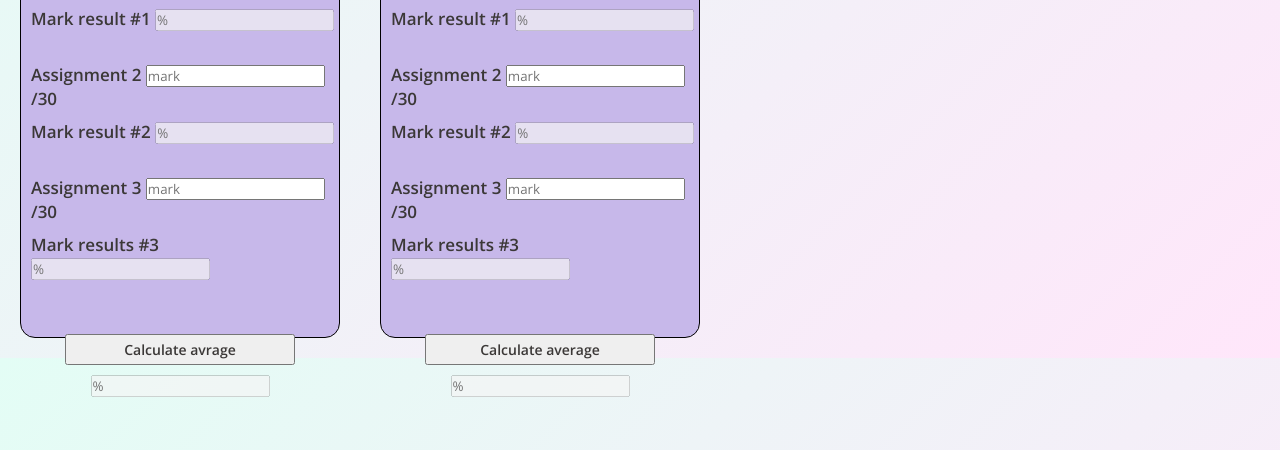
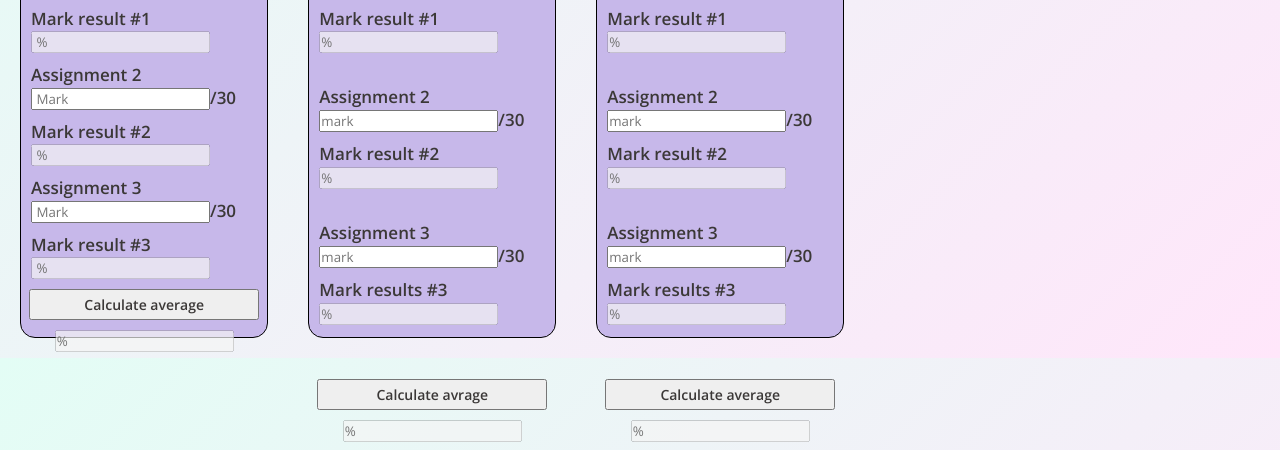
Before and after one commit to KosarAkbarshah/calcapp, a plain HTML site: page index.html in a window 1280 px wide. Shown: the part 350-800 px from the top of the page. Drawn offline with nearby package versions, Linux system fonts and the light colour scheme.

Commit message:
add student #1

```diff
--- a/assets/js/master.js
+++ b/assets/js/master.js
@@ -1,3 +1,138 @@
+// danial's Js
+
+let studentOneForm = document.createElement('form');
+studentOneForm.id = "student1";
+studentOneForm.classList.add('form');
+document.querySelector("#student1").appendChild(studentOneForm);
+
+
+function assignmentCreator(number) {
+    let assignmentContainer = document.createElement('div');
+
+    // assignment input
+    let AssignmentInputContainer = document.createElement('div');
+    AssignmentInputContainer.id = `assignment-nu${number}-input`;
+    AssignmentInputContainer.classList.add('s2a1');
+
+    let AssignmentInputLabel = document.createElement('label');
+    AssignmentInputLabel.setAttribute('for', `Assignment-nu${number}-input`);
+    AssignmentInputLabel.textContent = `Assignment ${number}`;
+    AssignmentInputContainer.appendChild(AssignmentInputLabel);
+
+    let assignmentInput = document.createElement('input');
+    assignmentInput.type = 'text';
+    assignmentInput.name = `assignment-nu${number}`;
+    assignmentInput.className = 'grade-inputs';
+    assignmentInput.id = `Assignment-nu${number}-input`;
+    assignmentInput.placeholder = ' Mark';
+    assignmentInput.required = true;
+    AssignmentInputContainer.appendChild(assignmentInput);
+
+    let maxNumber = document.createElement('p');
+    maxNumber.style.display = 'inline-block';
+    maxNumber.textContent = '/30';
+    AssignmentInputContainer.appendChild(maxNumber);
+    // end of assignment input
+
+    // assignment output
+    let AssignmentOutputContainer = document.createElement('div');
+    AssignmentOutputContainer.id = `assignment-nu${number}-output`;
+    AssignmentOutputContainer.classList.add('s2a1mark');
+    studentOneForm.appendChild(AssignmentOutputContainer);
+
+    let AssignmentOutputLabel = document.createElement('label');
+    AssignmentOutputLabel.setAttribute('for', `Assignment-nu${number}-output`);
+    AssignmentOutputLabel.textContent = `Mark result #${number} `;
+    AssignmentOutputContainer.appendChild(AssignmentOutputLabel);
+
+    let assignmentOutput = document.createElement('input');
+    assignmentOutput.type = 'text';
+    assignmentOutput.name = `assignment-nu${number}-mark`;
+    assignmentOutput.className = 'grade-outputs';
+    assignmentOutput.id = `Assignment-nu${number}-output`;
+    assignmentOutput.placeholder = ' %';
+    assignmentOutput.disabled = true;
+    AssignmentOutputContainer.appendChild(assignmentOutput);
+    // end of assignment output
+
+    assignmentContainer.appendChild(AssignmentInputContainer);
+    assignmentContainer.appendChild(AssignmentOutputContainer);
+
+    return assignmentContainer;
+}
+
+let studentGradesLength = 3;
+
+for (let i = 0; i < studentGradesLength; i++) {
+    studentOneForm.appendChild(assignmentCreator(i + 1));
+}
+
+// submit btn
+let submitContainer = document.createElement("div");
+submitContainer.className = "submitAv";
+studentOneForm.appendChild(submitContainer);
+
+let studentOneSubmitButton = document.createElement("input");
+studentOneSubmitButton.type = "submit";
+studentOneSubmitButton.value = "Calculate average";
+studentOneSubmitButton.className = "submit";
+studentOneSubmitButton.id = "submitbtn";
+submitContainer.appendChild(studentOneSubmitButton);
+// end of submit btn
+
+// average grade result
+let averageContainer = document.createElement("div");
+averageContainer.className = "student2avrage";
+studentOneForm.appendChild(averageContainer);
+
+let averageLabel = document.createElement("label");
+averageLabel.setAttribute("for", "s2avrage");
+averageContainer.appendChild(averageLabel);
+
+let averageInput = document.createElement("input");
+averageInput.type = "text";
+averageInput.id = "s2avrage";
+averageInput.placeholder = "%";
+averageInput.disabled = true;
+averageContainer.appendChild(averageInput);
+// end of average grade
+
+// calculate
+studentOneSubmitButton.addEventListener("click", function (event) {
+    event.preventDefault()
+
+    const gradeInputs = document.querySelectorAll(".grade-inputs");
+    const gradeOutputs = document.querySelectorAll(".grade-outputs");
+
+    let total = 0;
+    let count = 0;
+
+    for (let i = 0; i < gradeInputs.length; i++) {
+        const input = parseFloat(gradeInputs[i].value);
+        if (!isNaN(input) && input >= 0 && input <= 30) {
+            total += input;
+            count++;
+            gradeOutputs[i].placeholder = ((input / 30) * 100).toFixed(2) + "%";
+        } else if (input <= 0 || input >= 30) {
+            gradeOutputs[i].placeholder = "between 0-30";
+        } else if (isNaN(input)) {
+            gradeOutputs[i].placeholder = "please enter a number"
+        }
+    }
+
+    if (count > 0) {
+        const average = (total / count);
+        averageInput.value = ((average / 30) * 100).toFixed(2) + "%";
+    } else {
+        averageInput.value = "enter at least a number";
+    }
+});
+// end of calculate
+
+// End of danial's Js
+
+
+// farnaz
 const submitButton = document.getElementById('submit')
 
 const input1 = document.getElementById('s3a1inp')
@@ -32,3 +167,4 @@ submitButton.addEventListener('click', function (event) {
     document.getElementById('s3avrage').value = `${total} %`
 
 })
+// End of danial's Js
--- a/index.html
+++ b/index.html
@@ -24,6 +24,11 @@
     </header>
     <main>
         <!-- student #1 form -->
+        <section class="forms">
+            <div id="student1" class="student2">
+                <h2>Student #1</h2>
+
+            </div>
             <!-- Coded by: Danial -->
 
             <!-- student #2 form -->
@@ -130,4 +135,5 @@
     </main>
 </body>
 <script src="assets/js/master.js"></script>
+
 </html>
```
Lines whose indentation alone changed are shown as unchanged.
